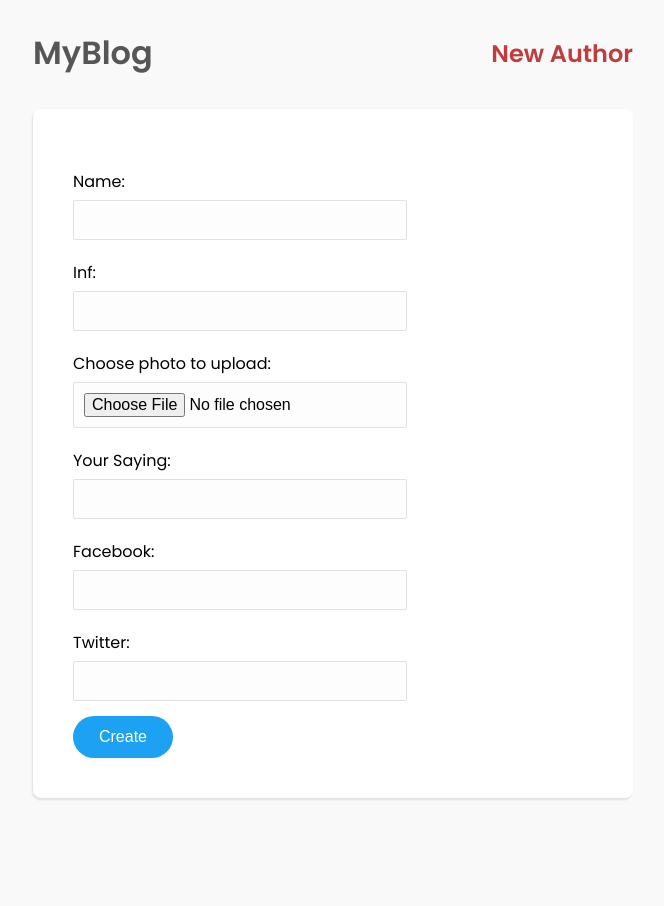
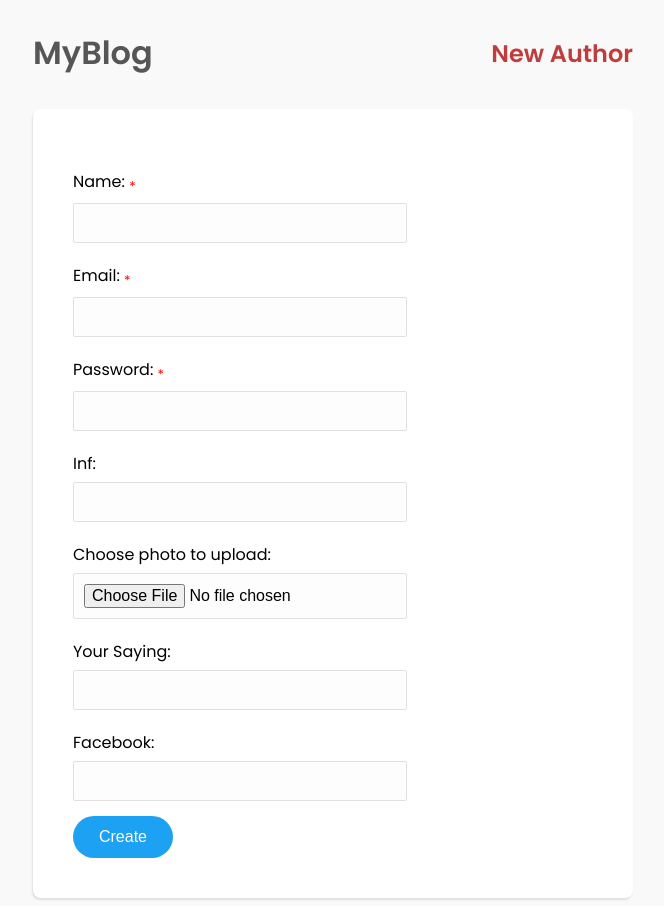
Before and after one commit to sohepalslamat/myblog, a Flask app: page /authors/add in a window 1280 px wide. Shown: the whole page, without its empty margins (307-971 px from the left). Before the commit the page ends 800 px from the top, so only its background shows below. Run offline with Flask 2, Linux system fonts and the light colour scheme.

Commit message:
add js and password and email to authors

```diff
--- a/main.py
+++ b/main.py
@@ -22,11 +22,12 @@ db = SQLAlchemy(app)
 class Authors(db.Model):
     id = db.Column(db.Integer, primary_key=True, autoincrement=True)
     name = db.Column(db.String(50), nullable=False)
+    email = db.Column(db.String(70), nullable=False, unique=True)
+    password = db.Column(db.String(50), nullable=False)
     inf = db.Column(db.Text)
     # photo_back_url = db.Column(db.Text)
     saying = db.Column(db.Text)
     facebook = db.Column(db.Text)
-    twitter = db.Column(db.Text)
     articles = db.relationship('Articles', backref='author')
     photo_id = db.Column(db.Integer, db.ForeignKey('photos.id'))
 
@@ -46,7 +47,7 @@ class Articles(db.Model):
 
 class Photos(db.Model):
     id = db.Column(db.Integer, primary_key=True, autoincrement=True)
-    url = db.Column(db.Text, nullable=False, unique=True)
+    url = db.Column(db.Text, nullable=False)
     author = db.relationship('Authors', backref='photo')
 
 
@@ -57,9 +58,9 @@ class operations():
     # This operations which control the tables
 
     # AUTHORS
-    def add_author(self, name, inf='', saying='', facebook='', twitter='', photo_id=None):
-        author = Authors(name=name, inf=inf, saying=saying,
-                         facebook=facebook, twitter=twitter, photo_id=photo_id)
+    def add_author(self, name, email, password, inf='', saying='', facebook='', photo_id=None):
+        author = Authors(name=name, email=email, password=password, inf=inf, saying=saying,
+                         facebook=facebook, photo_id=photo_id)
         db.session.add(author)
         db.session.commit()
         return author.id
@@ -73,13 +74,14 @@ class operations():
     def get_author_by_name(self, name):
         return Authors.query.filter(Authors.name == name).first()
 
-    def update_author(self, id, name, inf, saying, facebook, twitter):
+    def update_author(self, id, name,email, password, inf, saying, facebook):
         author = self.get_author_by_id(id)
         author.name = name
+        author.email = email
+        author.password = password
         author.inf = inf
         author.saying = saying
         author.facebook = facebook
-        author.twitter = twitter
         db.session.commit()
 
     # ARTICLES
@@ -212,9 +214,11 @@ def add_author():
         try:
             url_photo = upload_file()
             photo_id = o.add_photo(url=url_photo)
-            o.add_author(name=request.form['name'], inf=request.form['inf'], saying=request.form['saying'],
-                         facebook=request.form['facebook'], twitter=request.form['twitter'], photo_id=photo_id)
-            return redirect(url_for('home'))
+            outhor_id = o.add_author(name=request.form['name'], email=request.form['email'],
+                         password=request.form['password'], inf=request.form['inf'],
+                         saying=request.form['saying'], facebook=request.form['facebook'],
+                         photo_id=photo_id)
+            return redirect(url_for('home',id=outhor_id,name=request.form['name']))
         except:
             return redirect(request.url)
     elif request.method == 'GET':
@@ -232,8 +236,9 @@ def update_author(id):
                 if path.exists(last_url):
                     remove(last_url)
                 o.update_photo(id=photo_id, url=url_photo)
-            o.update_author(id=id, name=request.form['name'], inf=request.form['inf'], saying=request.form['saying'],
-                            facebook=request.form['facebook'], twitter=request.form['twitter'])
+            o.update_author(id=id, name=request.form['name'], email=request.form['email'],
+                            password=request.form['password'], inf=request.form['inf'],
+                            saying=request.form['saying'], facebook=request.form['facebook'])
             return redirect(url_for('home'))
         except:
             return redirect(request.url)
@@ -241,5 +246,10 @@ def update_author(id):
         context = o.get_author_by_id(id)
         return render_template('update_author.html', author=context)
 
+@app.route('/hello<int:id>/<string:name>')
+def message(id,name):
+    return ('<p>أهلاً {} سيتم تحويلك إلى الصفحة الرئيسية</p>'.format(name))
+
+
 
 app.run()
--- /dev/null
+++ b/static/js/myscript.js
@@ -0,0 +1,15 @@
+function check(){
+        var name = document.querySelector('input[name=name]');
+        var email = document.querySelector('input[name=email]');
+        var password = document.querySelector('input[name=password]');
+
+        if ( name.value == '' || email.value == '' || password.value == ''){
+        button = document.querySelector('button');
+        button.disabled=true;
+        button.classList.add('disable_button');
+        }
+        else if ( name.value != '' && email.value != '' && password.value != ''){
+        button.disabled=false;
+        button.classList.remove('disable_button');
+        }
+        }
--- a/static/style.css
+++ b/static/style.css
@@ -157,3 +157,7 @@ article div div {margin: 20px;}
     color : black;
     text-decoration: none;
 }
+
+.disable_button {
+background-color: #D8D8D8;
+}
--- a/templates/add_author.html
+++ b/templates/add_author.html
@@ -7,6 +7,7 @@
     <link href="{{ url_for('static', filename='style.css') }}" rel="stylesheet">
     <link href="https://fonts.googleapis.com/css?family=Poppins:400,600" rel="stylesheet">
     <link href="style.css" rel="stylesheet">
+    <script src="{{url_for('static', filename='js/myscript.js')}}"></script>
     <title>Add Author | MyBlog</title>
 </head>
 <body>
@@ -16,10 +17,18 @@
         <h2>New Author</h2>
 </header>
 <main id="add-section">
-<form action="{{url_for('add_author')}}" method="POST" enctype="multipart/form-data">
+<form onchange="check()" onmousemove="check()"  action="{{url_for('add_author')}}" method="POST" enctype="multipart/form-data">
     <div>
-        <label>Name:</label>
-        <input type="text" name="name" value="">
+        <label>Name: <sub style="color:red;">*</sub></label>
+        <input onkeypress="check()" type="text" name="name" value="">
+    </div>
+    <div>
+        <label>Email: <sub style="color:red;">*</sub></label>
+        <input onkeypress="check()" type="email" name="email" value="">
+    </div>
+    <div>
+        <label>Password: <sub style="color:red;">*</sub></label>
+        <input onkeypress="check()" type='password' name="password" value="">
     </div>
     <div>
         <label>Inf:</label>
@@ -27,7 +36,7 @@
     </div>
     <div>
         <label>Choose photo to upload:</label>
-        <input type="file" name="photo_url" value="" accept="image/png, image/jpeg" >
+        <input type="file" name="photo_url" value="" accept="" >
     </div>
 
     <div>
@@ -38,14 +47,11 @@
         <label>Facebook:</label>
         <input type="text" name="facebook" value="">
     </div>
+
     <div>
-        <label>Twitter:</label>
-        <input type="text" name="twitter" value="">
+                <button disabled >Create</button>
     </div>
 
-    <div>
-                <button>Create</button>
-    </div>
 </form>
 </main>
 </body>
```
Also changed, not shown: templates/update_author.html (+14 -9 lines).
